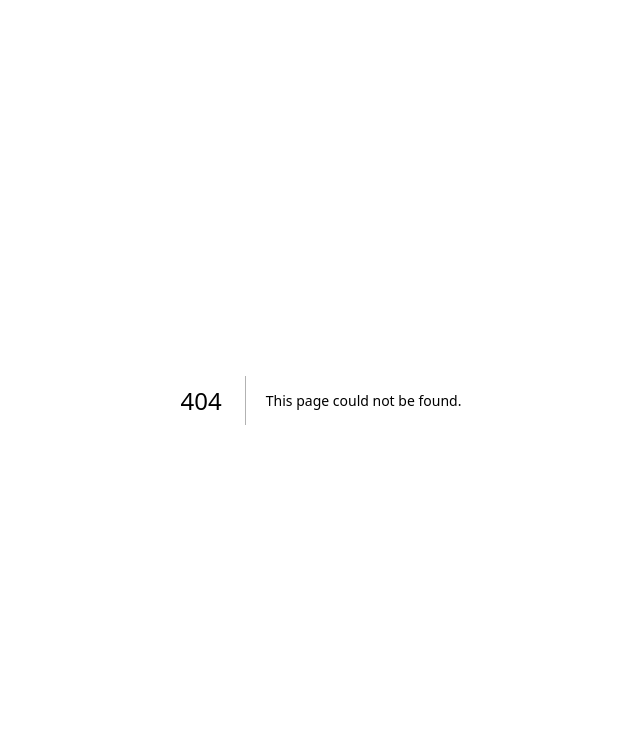
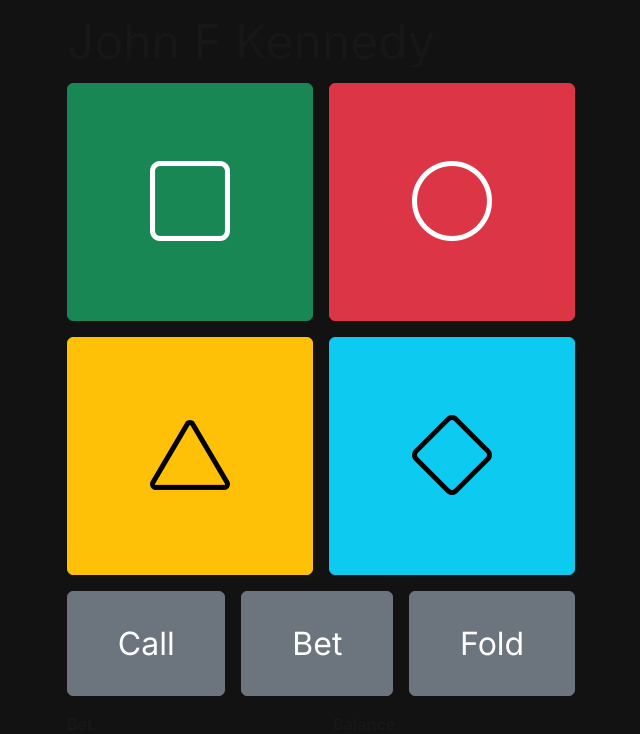
Before and after one commit to Tythran/wagebait, a Next.js app in the folder wagebait/: page /play in a window 1280 px wide. Before the commit this address had no page. Shown: the top 734 px of the page, without its empty margins (319-959 px from the left). Built offline with nearby package versions, Linux system fonts and the light colour scheme.

Commit message:
feat: add button components for game actions and layout

```diff
--- a/wagebait/src/app/layout.tsx
+++ b/wagebait/src/app/layout.tsx
@@ -35,7 +35,12 @@ export default function RootLayout({
 }>) {
   return (
     <html lang="en">
-      <body className={inter.className}>{children}</body>
+      <body
+        className={inter.className}
+        style={{ overflow: 'hidden', position: 'fixed', top: 0, left: 0, right: 0, bottom: 0 }}
+      >
+        {children}
+      </body>
       <BootstrapClient />
     </html>
   );
--- /dev/null
+++ b/wagebait/src/app/play/buttons.action.tsx
@@ -0,0 +1,7 @@
+export default function ActionButton({ children }: { children: React.ReactNode }) {
+  return (
+    <button type="button" className="btn btn-secondary flex-grow-1">
+      <span style={{ fontSize: '2rem' }}>{children}</span>
+    </button>
+  );
+}
--- /dev/null
+++ b/wagebait/src/app/play/buttons.answer.tsx
@@ -0,0 +1,7 @@
+export default function AnswerButton({ color, children }: { color: string; children: React.ReactNode }) {
+  return (
+    <button type="button" className={`btn btn-${color} flex-grow-1`}>
+      <span style={{ fontSize: '5em', lineHeight: '2em' }}>{children}</span>
+    </button>
+  );
+}
--- /dev/null
+++ b/wagebait/src/app/play/buttons.money.tsx
@@ -0,0 +1,10 @@
+export default function Money({ name, amount }: { name: string; amount: number }) {
+  return (
+    <div className="d-flex flex-column col" style={{ height: '100%' }}>
+      <span>
+        <strong>{name}</strong>
+      </span>
+      <span style={{ fontSize: '2rem', fontWeight: '300' }}>${amount}</span>
+    </div>
+  );
+}
--- /dev/null
+++ b/wagebait/src/app/play/buttons.row.tsx
@@ -0,0 +1,15 @@
+export default function ButtonRow({
+  flexGrow,
+  className,
+  children,
+}: {
+  flexGrow: number;
+  className?: string;
+  children: React.ReactNode;
+}) {
+  return (
+    <div className={`d-flex gap-3 ${className ?? ''}`} style={{ flexGrow: flexGrow }}>
+      {children}
+    </div>
+  );
+}
--- /dev/null
+++ b/wagebait/src/app/play/buttons.tsx
@@ -0,0 +1,49 @@
+import ActionButton from './buttons.action';
+import AnswerButton from './buttons.answer';
+import Money from './buttons.money';
+import ButtonRow from './buttons.row';
+
+export default function Buttons() {
+  return (
+    <div className="d-flex flex-column gap-3" style={{ height: '100%' }}>
+      <div className="row">
+        <span
+          style={{
+            fontSize: '3rem',
+            lineHeight: '3.2rem',
+            whiteSpace: 'nowrap',
+            overflow: 'hidden',
+            textOverflow: 'ellipsis',
+          }}
+        >
+          John F Kennedy
+        </span>
+      </div>
+      <ButtonRow flexGrow={3}>
+        <AnswerButton color="success">
+          <i className="bi bi-square" />
+        </AnswerButton>
+        <AnswerButton color="danger">
+          <i className="bi bi-circle" />
+        </AnswerButton>
+      </ButtonRow>
+      <ButtonRow flexGrow={3}>
+        <AnswerButton color="warning">
+          <i className="bi bi-triangle" />
+        </AnswerButton>
+        <AnswerButton color="info">
+          <i className="bi bi-diamond" />
+        </AnswerButton>
+      </ButtonRow>
+      <ButtonRow flexGrow={2}>
+        <ActionButton>Call</ActionButton>
+        <ActionButton>Bet</ActionButton>
+        <ActionButton>Fold</ActionButton>
+      </ButtonRow>
+      <div className="row">
+        <Money name="Bet" amount={121} />
+        <Money name="Balance" amount={129383} />
+      </div>
+    </div>
+  );
+}
--- /dev/null
+++ b/wagebait/src/app/play/layout.tsx
@@ -0,0 +1,13 @@
+export default function Layout({
+  children,
+}: Readonly<{
+  children: React.ReactNode;
+}>) {
+  return (
+    <div className="d-flex justify-content-center align-items-stretch" style={{ height: '100dvh' }}>
+      <div className="p-3" style={{ width: '540px' }}>
+        {children}
+      </div>
+    </div>
+  );
+}
--- /dev/null
+++ b/wagebait/src/app/play/page.tsx
@@ -0,0 +1,5 @@
+import Buttons from './buttons';
+
+export default function Play() {
+  return <Buttons />;
+}
```
